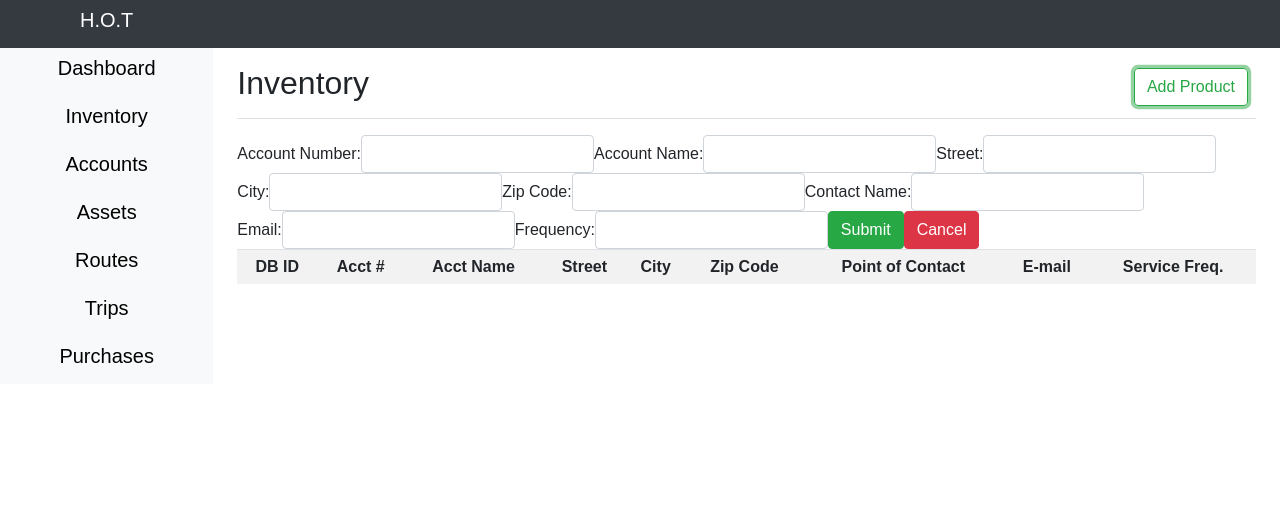
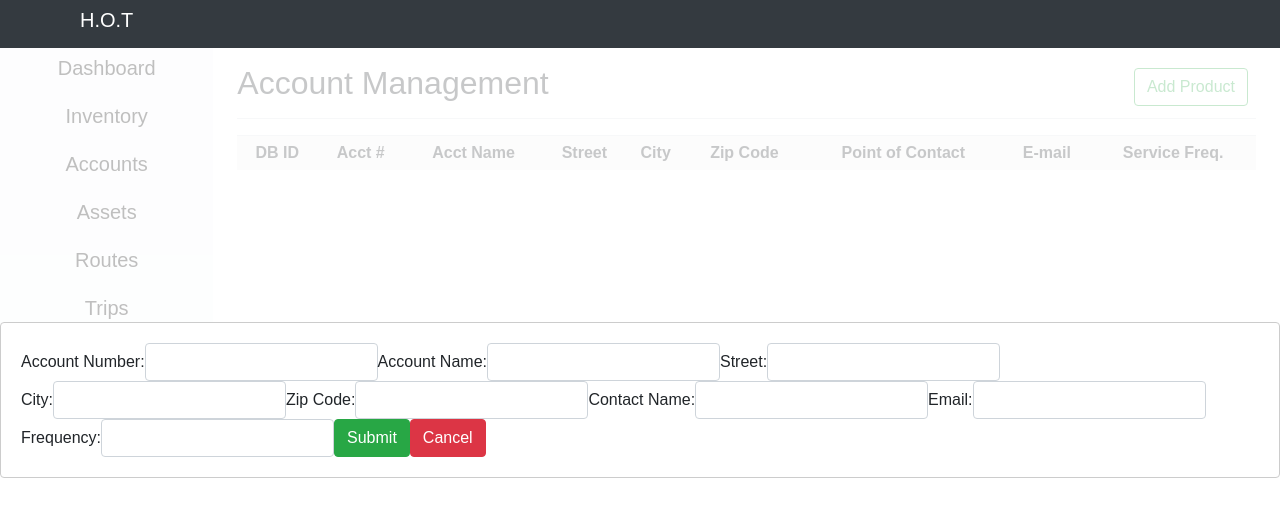
Before and after one commit to Chenzoh12/hot_app, a React (Create React App) app in the folder hot-app/: page /accounts in a window 1280 px wide. Both pictures are taken after a click on the button "Add Product". Shown: the top 516 px of the page. Built offline with nearby package versions, Linux system fonts and the light colour scheme.

Commit message:
Modals working. Need to adjust style.

```diff
--- a/hot-app/src/components/Accounts.js
+++ b/hot-app/src/components/Accounts.js
@@ -1,7 +1,19 @@
 import React, { Component } from 'react';
 import fire from './fire';
+import Modal from 'react-modal'
 // eslint-disable-next-line
 import _ from 'lodash';
+
+const customStyles = {
+  content : {
+    top                   : '50%',
+    left                  : '50%',
+    right                 : 'auto',
+    bottom                : 'auto',
+    marginRight           : '-50%',
+    transform             : 'translate(-50%, -50%)'
+  }
+};
 
 class Inventory extends Component {
     constructor(props) {
@@ -76,7 +88,8 @@ class Inventory extends Component {
             freq: this.freq.value,
             route: '',
             due: false,
-            notes: []
+            notes: [],
+            selected: false,
         }
         //Validate name is unique
         //Use loop or firebase query on name
@@ -87,9 +100,9 @@ class Inventory extends Component {
         document.getElementById("newAcctForm").reset();
     }
 
-    handleProductClick(account){
+    handleAcctClick(account){
         console.log('selected: ' + account.data.name);
-        this.setState({selectedAcct: account, showEditBtns: true, activeRow: account.id});
+        this.setState({selectedAcct: account, showEditBtns: true});
     }
 
     handleCancel(){
@@ -125,7 +138,7 @@ class Inventory extends Component {
 
         fire.database().ref('accounts/' + this.state.selectedAcct.id).remove();
 
-        this.setState({ showDeleteForm: false });
+        this.setState({ showDeleteForm: false, selectedAcct: {}, showEditBtns: false });
     }
 
     render() {
@@ -138,25 +151,32 @@ class Inventory extends Component {
         return (
             <section>
                 <div className="d-flex justify-content-between flex-wrap flex-md-nowrap align-items-center pb-2 mb-3 border-bottom">
-                    <h1 className="h2">Inventory</h1>
+                    <h1 className="h2">Account Management</h1>
                     <div className="btn-toolbar mb-2 mb-md-0">
-                        <div className="btn-group mr-2">
-                            <button className='btn btn-outline-success' onClick={() => this.setState({ showAddForm: true })}>Add Product</button>
-                        </div>
-
                         { showEditBtns ?
-                            <div className="btn-group mr-2">
-                                <button className='btn btn-outline-primary' onClick={() => this.setState({ showEditForm: true })}>Edit Product</button>
-                                <button className='btn btn-outline-danger' onClick={() => this.setState({ showDeleteForm: true })}>Delete Product</button>
+                        <div>
+                            <h4>Selected: <b>{this.state.selectedAcct.data.name}</b></h4>
                         </div>
                         : null
                         }
 
+                        { showEditBtns ?
+                        <div className="btn-group mr-2">
+                            <button className='btn btn-outline-primary' onClick={() => this.setState({ showEditForm: true })}>Edit {this.state.selectedAcct.data.name}</button>
+                            <button className='btn btn-outline-danger' onClick={() => this.setState({ showDeleteForm: true })}>Delete {this.state.selectedAcct.data.name}</button>
+                        </div>
+                        : null
+                        }
+
+                        <div className="btn-group mr-2">
+                            <button className='btn btn-outline-success' data-toggle="modal" onClick={() => this.setState({ showAddForm: true })}>Add Product</button>
+                        </div>
                     </div>
                 </div>
                 <div className='table-responsive'>
+                <div className='modal fade' >
+                    <Modal isOpen={showAddForm} style={customStyles}>
 
-                    { showAddForm ?
                          <form className='form-inline' id="newAcctForm" onSubmit={this.addProduct}>
 
                             <div className='form-group'>
@@ -207,10 +227,8 @@ class Inventory extends Component {
                         </form>
 
 
-                    // If showAddForm = false hide form
-                    : null
-                    }
-
+                    </Modal>
+                </div>
                     { showEditForm ?
 
                     <form className='form-inline' id="editAcctForm" onSubmit={this.editProduct}>
@@ -292,7 +310,7 @@ class Inventory extends Component {
 
                             {
                                 this.state.accounts.map( account =>
-                                    <tr className='account-name' style={{cursor: 'pointer'}} key={account.id} onClick={() => this.handleProductClick(account)}>
+                                    <tr className='account-name' style={{cursor: 'pointer'}} key={account.id} onClick={() => this.handleAcctClick(account)}>
                                         <td>{account.id}</td>
                                         <td>{account.data.acctNum}</td>
                                         <td>{account.data.name}</td>
```
Lines whose indentation alone changed are shown as unchanged.
